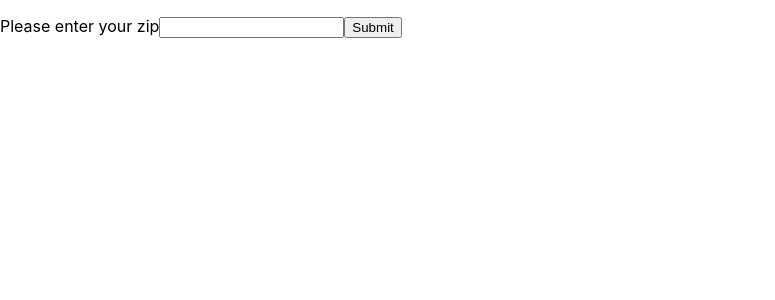
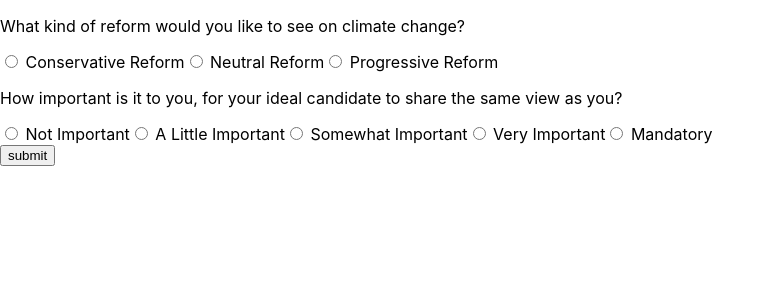
Before and after one commit to CodingwithaK/I-Vote-Frontend, a React (Create React App) app: page / in a window 1280 px wide. Shown: the top 300 px of the page, without its empty margins (0-775 px from the left). Built offline with nearby package versions, Linux system fonts and the light colour scheme.

Commit message:
radio buttons change state on change

```diff
--- a/src/App.js
+++ b/src/App.js
@@ -2,34 +2,35 @@ import React from 'react';
 import { fetchCandidates } from './actions/candidateActions'
 import { useDispatch, useSelector } from 'react-redux'
 import { zipcodeSubmitAction } from './actions/zipcodeSubmitAction'
+ import ClimateQuestion from './components/ClimateQuestion'
+const App = (props) =>  {
+    // const dispatch = useDispatch()
+    // const candidates = useSelector(state => state.candidates)
+    // const zipcode = useSelector(state => state.zipcode)
+    // const handleCandidateFetch = (zipcode) => {
+    //         //  dispatch({type:`LOADING_CANDIDATES`})
+    //       fetch(`api.votesmart.org/Candidates.getByZip?key=5905b667c9a60df77360fd5b80d81e03&zip5=${zipcode}`)
+    //       .then(response => console.log(response)
+    //       // {return response.text()}
+    //       )
+    //       .then(responseTEXT => {
+    //         debugger
+    //         dispatch(fetchCandidates(responseTEXT))
+    //           // dispatch({ type:`ADD_CANDIDATES`, candidates: responseJSON })
+    //       })
+    // }
+    // const handleSubmit = (e) => {
+    //   e.preventDefault()
+    //    const input = e.target[0].value
+    //    dispatch(zipcodeSubmitAction(input))
+    //   handleCandidateFetch(zipcode)
+    // }
 
-const App = (props) =>  {
-    const dispatch = useDispatch()
-    const candidates = useSelector(state => state.candidates)
-    const zipcode = useSelector(state => state.zipcode)
-    const handleCandidateFetch = (zipcode) => {
-            //  dispatch({type:`LOADING_CANDIDATES`})
-          fetch(`api.votesmart.org/Candidates.getByZip?key=5905b667c9a60df77360fd5b80d81e03&zip5=${zipcode}`)
-          .then(response => console.log(response)
-          // {return response.text()}
-          )
-          .then(responseTEXT => {
-            debugger
-            dispatch(fetchCandidates(responseTEXT))
-              // dispatch({ type:`ADD_CANDIDATES`, candidates: responseJSON })
-          })
-    }
-    const handleSubmit = (e) => {
-      e.preventDefault()
-       const input = e.target[0].value
-       dispatch(zipcodeSubmitAction(input))
-      handleCandidateFetch(zipcode)
-    }
 
 
   return (
     <div className="App">
-     <p>
+     {/* <p>
      <form onSubmit={handleSubmit}>
   <label>
     Please enter your zip
@@ -41,7 +42,10 @@ const App = (props) =>  {
      <div>
   {candidates.forEach(candidate => console.log(candidate))}
 
-       </div>
+       </div> */}
+      {/* climate change question component */}
+
+      <ClimateQuestion/>
     </div>
   );
 }
--- /dev/null
+++ b/src/components/ClimateQuestion.js
@@ -0,0 +1,48 @@
+import React from "react"
+
+class ClimateQuestion extends React.Component {
+    state = {
+      importance: 0,
+      reform: 0
+
+    }
+
+    handleImportanceChange = (event) => {
+      this.setState({importance: event.target.value})
+    }
+    handleReformChange = (event) => {
+        this.setState({reform: event.target.value})
+    }
+    handleSubmit = () => {
+
+    }
+    render() {
+      let {importance} = this.state.importance
+      let {reform} = this.state.reform
+      return(
+      <div>
+      <form className="Climate Change" >
+       <p>
+         What kind of reform would you like to see on climate change?
+       </p>
+       <div onChange={event => this.handleReformChange(event)}>
+        <input type="radio" value="0" name="Climate Change" issue_id="1" /> Conservative Reform
+        <input type="radio" value="1" name="Climate Change" issue_id="1" /> Neutral Reform
+        <input type="radio" value="2"name="Climate Change" issue_id="1" /> Progressive Reform
+        </div>
+        <p>How important is it to you, for your ideal candidate to share the same view as you?</p>
+        <div onChange={event => this.handleImportanceChange(event)}>
+        <input type="radio" value="0" name="Climate Importance" issue_id="1" /> Not Important
+        <input type="radio" value="1" name="Climate Importance" issue_id="1" /> A Little Important
+        <input type="radio" value="2" name="Climate Importance" issue_id="1" /> Somewhat Important
+        <input type="radio" value="3" name="Climate Importance" issue_id="1" /> Very Important
+        <input type="radio" value="4" name="Climate Importance" issue_id="1" /> Mandatory
+        </div>
+        <div></div>
+        <button type="submit">submit</button>
+      </form>
+      </div>
+      )
+    }
+  }
+  export default ClimateQuestion
```
